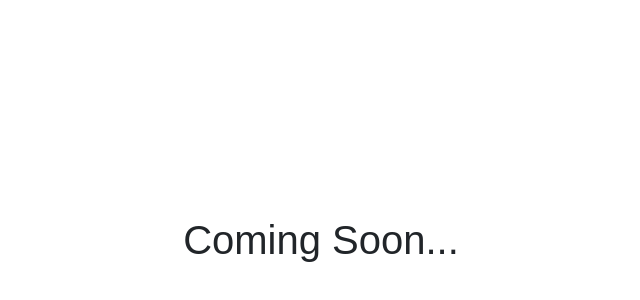
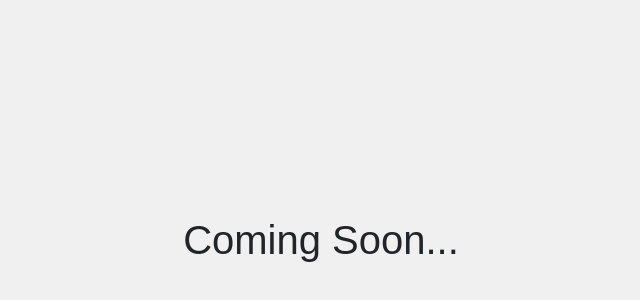
Before and after one commit to Dilki687/ShionGreen-frontend, a React (Create React App) app: page / in a window 1280 px wide. Shown: the part 156-456 px from the top of the page, without its empty margins (319-959 px from the left). Built offline with nearby package versions, Linux system fonts and the light colour scheme.

Commit message:
bg color

```diff
--- a/src/App.js
+++ b/src/App.js
@@ -58,7 +58,7 @@
 
 function App() {
   return (
-    <div style={{ display: "flex", justifyContent: "center", alignItems: "center", height: "100vh", backgroundColor: "white" }}>
+    <div style={{ display: "flex", justifyContent: "center", alignItems: "center", height: "100vh", backgroundColor: "#f0f0f0" }}>
       <h1>Coming Soon...</h1>
     </div>
   );
```
